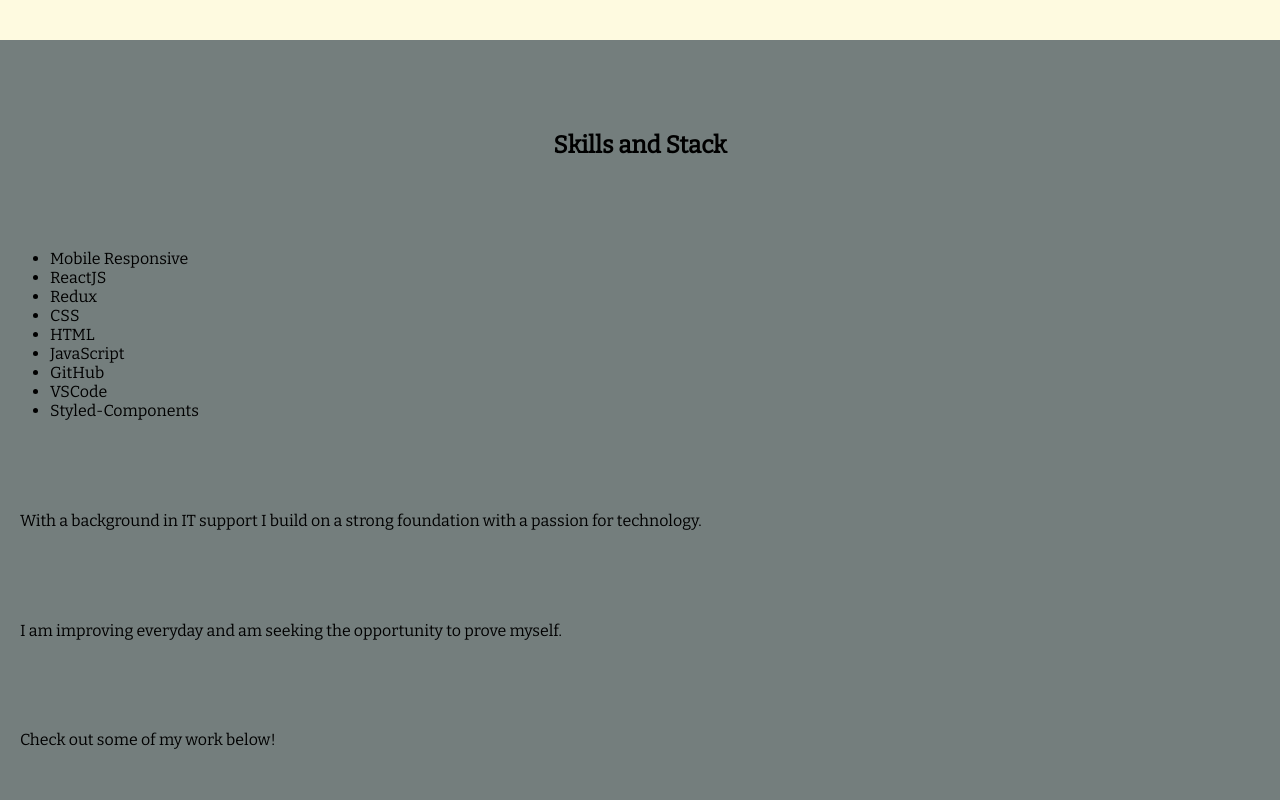
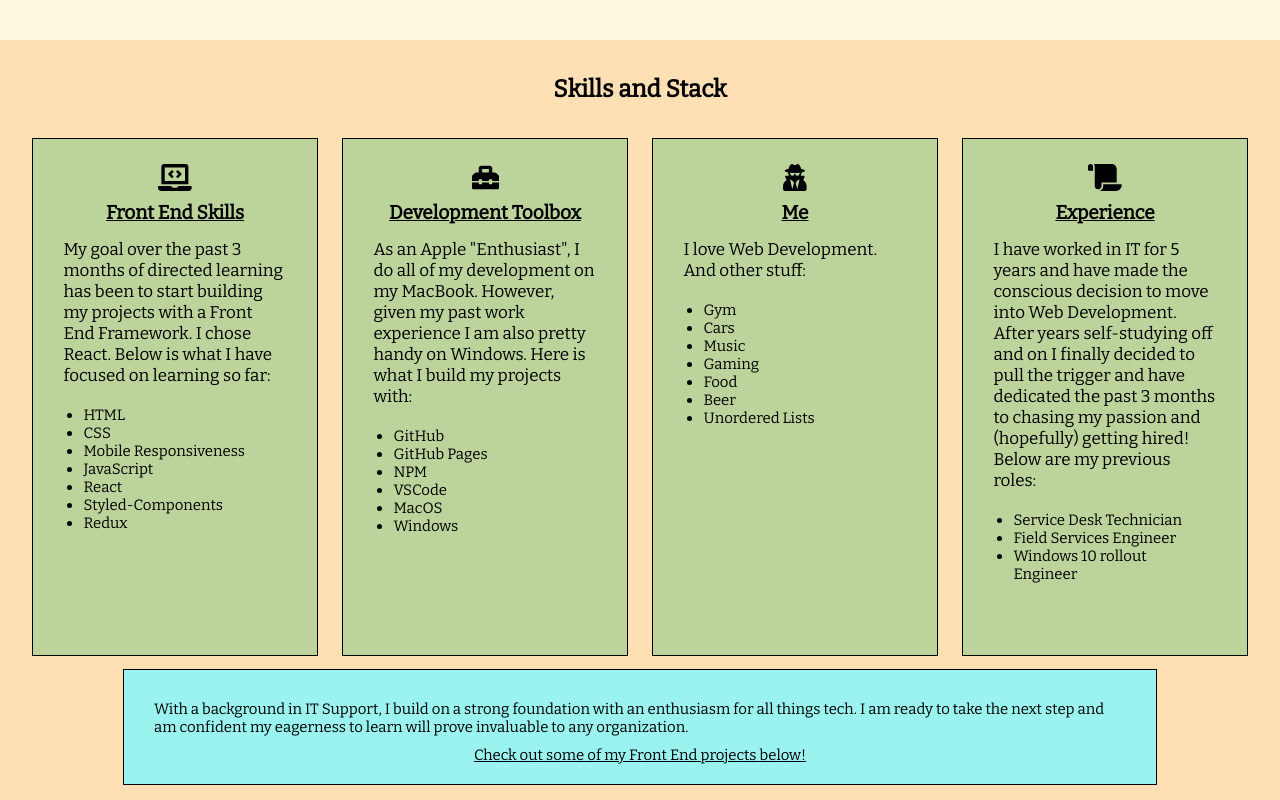
Before and after one commit to matthewmcintyre/react_personal_portfolio, a React (Create React App) app: page / in a window 1280 px wide. Shown: the part 760-1560 px from the top of the page. Built offline with nearby package versions, Linux system fonts and the light colour scheme.

Commit message:
added skillboxes

```diff
--- /dev/null
+++ b/src/components/SummarySection/SkillBox.js
@@ -0,0 +1,78 @@
+import React from "react";
+import styled from "styled-components";
+import { FontAwesomeIcon } from "@fortawesome/react-fontawesome";
+
+const SkillWrapper = styled.div`
+  display: flex;
+  flex-direction: column;
+  height: 100%;
+  align-items: center;
+  background-color: #bcd39c;
+  border: 1px solid black;
+  padding: 5px;
+  @media (min-width: 700px) {
+    padding: 20px;
+  }
+`;
+
+const SkillIcon = styled(FontAwesomeIcon)`
+  font-size: 27px;
+  padding: 5px;
+`;
+
+//title at top section of box
+const SkillTitle = styled.div`
+  font-size: 16px;
+  padding: 5px;
+  font-weight: bold;
+  text-decoration: underline;
+
+  @media (min-width: 700px) {
+    font-size: 19px;
+  }
+`;
+
+//this currently does not do anything, probably because I need to set a static height
+const SkillSummaryWrapper = styled.div`
+  display: flex;
+  flex-direction: column;
+  justify-content: space-between;
+`;
+
+const SkillSummaryIntro = styled.div`
+  font-size: 14px;
+  padding: 5px;
+  align-self: flex-start;
+
+  @media (min-width: 700px) {
+    font-size: 17px;
+    padding: 10px;
+  }
+`;
+
+//brief write up on the relevant skill
+const SkillSummaryList = styled.div`
+  font-size: 12px;
+  padding: 5px 30px;
+  align-self: flex-start;
+
+  @media (min-width: 700px) {
+    font-size: 15px;
+    padding: 10px 30px;
+  }
+`;
+
+function SkillBox(props) {
+  return (
+    <SkillWrapper>
+      <SkillIcon icon={props.icon} />
+      <SkillTitle>{props.title}</SkillTitle>
+      <SkillSummaryWrapper>
+        <SkillSummaryIntro>{props.contentIntro}</SkillSummaryIntro>
+        <SkillSummaryList>{props.contentList}</SkillSummaryList>
+      </SkillSummaryWrapper>
+    </SkillWrapper>
+  );
+}
+
+export default SkillBox;
--- a/src/components/SummarySection/SummarySection.container.js
+++ b/src/components/SummarySection/SummarySection.container.js
@@ -2,14 +2,33 @@ import React, { Component } from "react";
 import styled from "styled-components";
 import { scrollhappened } from "../../actions/Actions";
 import { connect } from "react-redux";
+import SkillBox from "./SkillBox";
+import {
+  faReact,
+  faCss3,
+  faHtml5,
+  faJs,
+  faGithub
+} from "@fortawesome/free-brands-svg-icons";
+import {
+  faLaptopCode,
+  faToolbox,
+  faUserSecret,
+  faScroll
+} from "@fortawesome/free-solid-svg-icons";
 
 const SectionWrapper = styled.section`
-  height: 100vh;
-  background: #747e7d;
+  height: 1700px;
+  background: #ffe0b5;
   display: flex;
   flex-direction: column;
   justify-content: space-evenly;
   padding: 0px 20px;
+
+  @media (min-width: 700px) {
+    height: 100vh;
+    padding: 0px 20px;
+  }
 `;
 
 const Heading = styled.h1`
@@ -17,17 +36,92 @@ const Heading = styled.h1`
   align-self: center;
 `;
 
-const ListWrapper = styled.ul`
-  margin: 0px 30px;
+const WriteUpWrapper = styled.div`
+  align-self: center;
+  width: 90%;
+  background-color: #9bf3f0;
+  padding: 10px;
+  border: 1px solid black;
+
+  font-size: 14px;
+
+  @media (min-width: 700px) {
+    padding: 20px;
+    margin: 20px;
+    font-size: 15px;
+    width: 80%;
+  }
 `;
 
-const ListItem = styled.li``;
+const WriteUp = styled.p`
+  padding: 10px;
+`;
 
-const WriteUp = styled.p``;
+const WriteUpCentered = styled.p`
+  text-align: center;
+  text-decoration: underline;
+`;
 
-//freecodecamp certs at the bottom on mobile
-//dev skills list
-//background of my IT work
+//organizes skillbox in grid format
+const SkillBoxContainer = styled.div`
+  display: grid;
+  justify-content: space-around;
+
+  grid-template-columns: repeat(1, 90%);
+  grid-template-rows: repeat(4, 300px);
+
+  grid-gap: 40px;
+
+  @media (min-width: 700px) {
+    grid-template-columns: repeat(4, 23%);
+    grid-template-rows: repeat(1, auto);
+    grid-gap: 0px;
+  }
+`;
+
+//Lazy programming, eventually will make this mapped
+const FrontEndSkillList = (
+  <ul>
+    <li>HTML</li>
+    <li>CSS</li>
+    <li>Mobile Responsiveness</li>
+    <li>JavaScript</li>
+    <li>React</li>
+    <li>Styled-Components</li>
+    <li>Redux</li>
+  </ul>
+);
+
+const ToolboxSkillList = (
+  <ul>
+    <li>GitHub</li>
+    <li>GitHub Pages</li>
+    <li>NPM</li>
+    <li>VSCode</li>
+    <li>MacOS</li>
+    <li>Windows</li>
+  </ul>
+);
+
+const MeSkillList = (
+  <ul>
+    <li>Gym</li>
+    <li>Cars</li>
+    <li>Music</li>
+    <li>Gaming</li>
+    <li>Food</li>
+    <li>Beer</li>
+    <li>Unordered Lists</li>
+  </ul>
+);
+
+const ExperienceSkillList = (
+  <ul>
+    <li>Service Desk Technician</li>
+    <li>Field Services Engineer</li>
+    <li>Windows 10 rollout Engineer</li>
+  </ul>
+);
 
 class SummarySection extends Component {
   render() {
@@ -35,26 +129,48 @@ class SummarySection extends Component {
       <SectionWrapper id="summarysection">
         <Heading>Skills and Stack</Heading>
 
-        <ListWrapper>
-          <ListItem>Mobile Responsive</ListItem>
-          <ListItem>ReactJS</ListItem>
-          <ListItem>Redux</ListItem>
-          <ListItem>CSS</ListItem>
-          <ListItem>HTML</ListItem>
-          <ListItem>JavaScript</ListItem>
-          <ListItem>GitHub</ListItem>
-          <ListItem>VSCode</ListItem>
-          <ListItem>Styled-Components</ListItem>
-        </ListWrapper>
-        <WriteUp>
-          With a background in IT support I build on a strong foundation with a
-          passion for technology.
-        </WriteUp>
-        <WriteUp>
-          I am improving everyday and am seeking the opportunity to prove
-          myself.
-        </WriteUp>
-        <WriteUp>Check out some of my work below!</WriteUp>
+        <SkillBoxContainer>
+          <SkillBox
+            icon={faLaptopCode}
+            title="Front End Skills"
+            contentIntro="My goal over the past 3 months of directed learning has been to start building my projects with a Front End Framework. I chose React. Below is what I have focused on learning so far:"
+            contentList={FrontEndSkillList}
+          />
+
+          <SkillBox
+            icon={faToolbox}
+            title="Development Toolbox"
+            contentIntro='As an Apple "Enthusiast", I do all of my development on my MacBook. However, given my past work experience I am also pretty handy on Windows. Here is what I build my projects with:'
+            contentList={ToolboxSkillList}
+          />
+
+          <SkillBox
+            icon={faUserSecret}
+            title="Me"
+            contentIntro="I love Web Development. And other stuff:"
+            contentList={MeSkillList}
+          />
+
+          <SkillBox
+            icon={faScroll}
+            title="Experience"
+            contentIntro="I have worked in IT for 5 years and have made the conscious decision to move into Web Development. After years self-studying off and on I finally decided to pull the trigger and have dedicated the past 3 months to chasing my passion and (hopefully) getting hired! Below are my previous roles:"
+            contentList={ExperienceSkillList}
+          />
+        </SkillBoxContainer>
+
+        <WriteUpWrapper>
+          <WriteUp>
+            With a background in IT Support, I build on a strong foundation with
+            an enthusiasm for all things tech. I am ready to take the next step
+            and am confident my eagerness to learn will prove invaluable to any
+            organization.
+          </WriteUp>
+
+          <WriteUpCentered>
+            Check out some of my Front End projects below!
+          </WriteUpCentered>
+        </WriteUpWrapper>
       </SectionWrapper>
     );
   }
```
